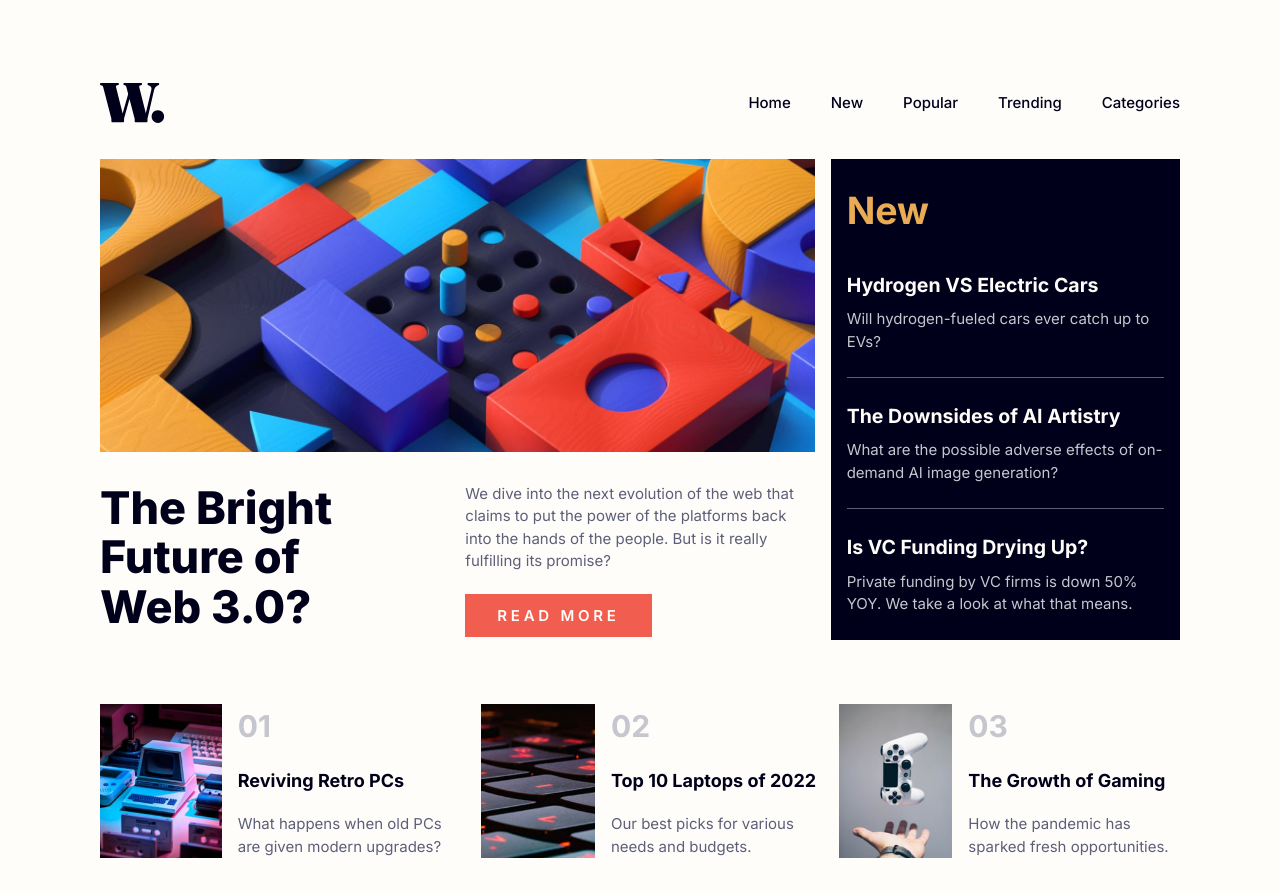
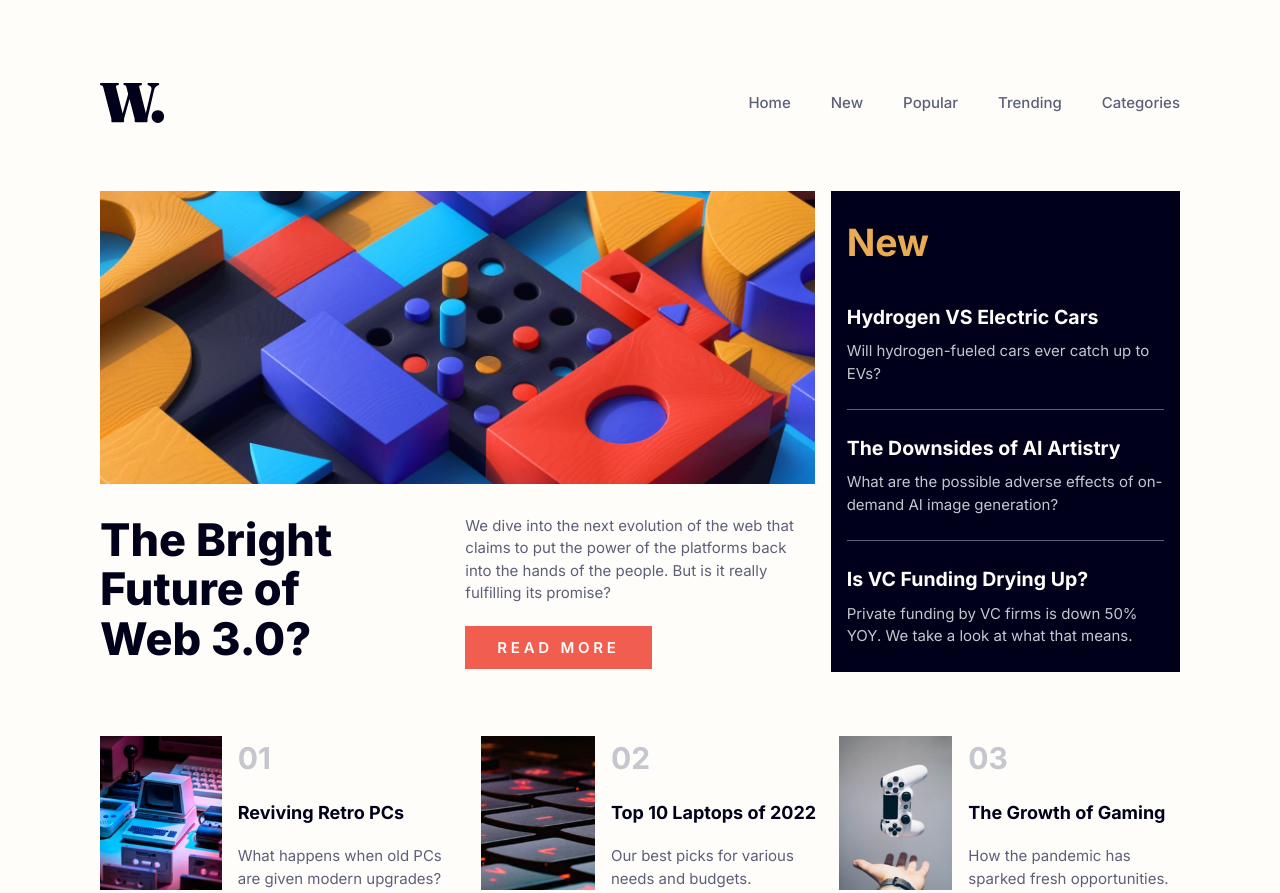
Before and after one commit to NitsuCosmic/Frontend-Mentor-News-Homepage, a plain HTML site: page index.html in a window 1280 px wide. Shown: the top 893 px of the page. Drawn offline with Linux system fonts and the light colour scheme.

Commit message:
changed hero links color

```diff
--- a/style/style.css
+++ b/style/style.css
@@ -227,7 +227,7 @@ footer {
 @media screen and (min-width: 720px) {
 	.hero {
     margin-top: 4rem;
-		margin-bottom: 2rem;
+		margin-bottom: 4rem;
 	}
 
 	.hero__nav {
@@ -245,6 +245,10 @@ footer {
 		padding: 0;
 		transform: initial;
 		transition: initial;
+	}
+
+	.hero__nav__list__link {
+		color: hsl(236, 13%, 42%);
 	}
 
 	.hero__menu-icon {
@@ -315,6 +319,6 @@ footer {
   }
 
   footer {
-    margin-top: 4rem;
+    margin-top: 2rem;
   }
 }
```
